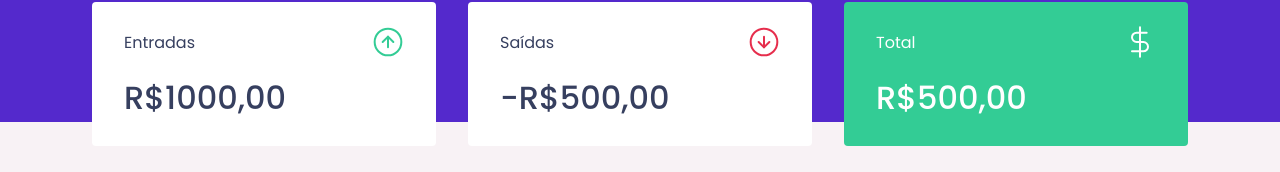
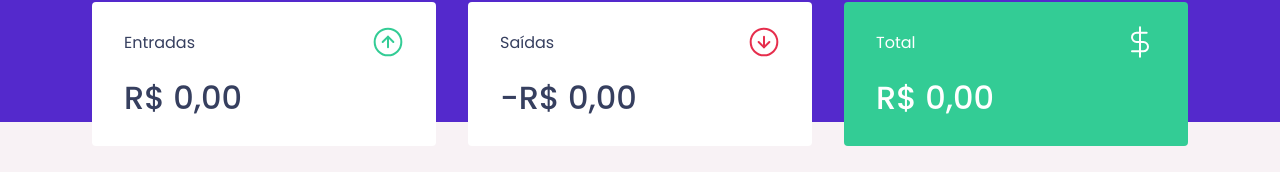
Before and after one commit to jthanlopes/rocketseat-ignite, a React (Create React App) app in the folder reactjs/dtmoney/: page / in a window 1280 px wide. Shown: the part 118-290 px from the top of the page. Built offline with nearby package versions, Linux system fonts and the light colour scheme; no server answers; what miragejs would draw is missing.

Commit message:
Calculando resumo e criando hook

```diff
--- a/reactjs/dtmoney/src/App.tsx
+++ b/reactjs/dtmoney/src/App.tsx
@@ -2,7 +2,7 @@ import { useState } from 'react';
 import { Header } from './components/Header';
 import { Dashboard } from './components/Dashboard';
 import { NewTransactionModal } from './components/NewTransactionModal';
-import { TransactionsProvider } from './TransactionsContext';
+import { TransactionsProvider } from './hooks/useTransactions';
 
 import { GlobalStyle } from './styles/global';
 
--- a/reactjs/dtmoney/src/components/NewTransactionModal/index.tsx
+++ b/reactjs/dtmoney/src/components/NewTransactionModal/index.tsx
@@ -1,6 +1,6 @@
-import { useState, FormEvent, useContext } from 'react';
+import { useState, FormEvent } from 'react';
 import Modal from 'react-modal';
-import { TransactionsContext } from '../../TransactionsContext';
+import { useTransactions } from '../../hooks/useTransactions';
 
 import closeImg from '../../assets/close.svg';
 import incomeImg from '../../assets/income.svg';
@@ -16,7 +16,7 @@ interface NewTransactionModalProps {
 Modal.setAppElement('#root');
 
 export function NewTransactionModal({ isOpen, onRequestClose }: NewTransactionModalProps) {
-  const { createTransaction } = useContext(TransactionsContext);
+  const { createTransaction } = useTransactions();
 
   const [title, setTitle] = useState('');
   const [amount, setAmount] = useState(0);
--- a/reactjs/dtmoney/src/components/Summary/index.tsx
+++ b/reactjs/dtmoney/src/components/Summary/index.tsx
@@ -1,14 +1,30 @@
-import { useContext } from 'react';
+import { useTransactions } from '../../hooks/useTransactions';
+
 import { Container } from './styles';
 import incomeImg from '../../assets/income.svg';
 import outcomeImg from '../../assets/outcome.svg';
 import totalImg from '../../assets/total.svg';
-import { TransactionsContext } from '../../TransactionsContext';
 
 export function Summary() {
-	const { transactions } = useContext(TransactionsContext);
+	const { transactions } = useTransactions();
 
-	console.log(transactions);
+	const summary = transactions.reduce((acc, transaction) => {
+		if (transaction.type === "deposit") {
+			acc.deposits += transaction.amount;
+			acc.total += transaction.amount;
+		} else {
+			acc.withdraws += transaction.amount;
+			acc.total -= transaction.amount;
+		}
+
+		return acc;
+		},
+		{
+			deposits: 0,
+			withdraws: 0,
+			total: 0
+		}
+		);
 
 	return(
 		<Container>
@@ -17,7 +33,12 @@ export function Summary() {
 					<p>Entradas</p>
 					<img src={incomeImg} alt="Entradas"/>
 				</header>
-				<strong>R$1000,00</strong>
+				<strong>
+					{new Intl.NumberFormat('pt-BR', {
+						style: 'currency',
+						currency: 'BRL'
+					}).format(summary.deposits)}
+				</strong>
 			</div>
 
 			<div>
@@ -25,7 +46,12 @@ export function Summary() {
 					<p>Saídas</p>
 					<img src={outcomeImg} alt="Saídas"/>
 				</header>
-				<strong>-R$500,00</strong>
+				<strong>-
+					{new Intl.NumberFormat('pt-BR', {
+						style: 'currency',
+						currency: 'BRL'
+					}).format(summary.withdraws)}
+				</strong>
 			</div>
 
 			<div className="highlight-background">
@@ -33,7 +59,12 @@ export function Summary() {
 					<p>Total</p>
 					<img src={totalImg} alt="Total"/>
 				</header>
-				<strong>R$500,00</strong>
+				<strong>
+					{new Intl.NumberFormat('pt-BR', {
+						style: 'currency',
+						currency: 'BRL'
+					}).format(summary.total)}
+				</strong>
 			</div>
 		</Container>
 	);
--- a/reactjs/dtmoney/src/components/TransactionsTable/index.tsx
+++ b/reactjs/dtmoney/src/components/TransactionsTable/index.tsx
@@ -1,9 +1,9 @@
-import { useContext } from 'react';
+import { useTransactions } from '../../hooks/useTransactions';
+
 import { Container } from './styles';
-import { TransactionsContext } from '../../TransactionsContext';
 
 export function TransactionsTable() {
-	const { transactions } = useContext(TransactionsContext);
+	const { transactions } = useTransactions();
 
 	return (
 		<Container>
@@ -22,6 +22,7 @@ export function TransactionsTable() {
 						<tr key={transaction.id}>
 						<td>{transaction.title}</td>
 						<td className={transaction.type}>
+							{transaction.type === "withdraw" ? "-": ""}
 							{new Intl.NumberFormat('pt-BR', {
 								style: 'currency',
 								currency: 'BRL'
--- a/reactjs/dtmoney/src/TransactionsContext.tsx
+++ b/reactjs/dtmoney/src/hooks/useTransactions.tsx
@@ -1,5 +1,5 @@
-import { createContext, useState, useEffect, ReactNode } from 'react';
-import { api } from './services/api';
+import { createContext, useState, useEffect, ReactNode, useContext } from 'react';
+import { api } from '../services/api';
 
 interface Transaction {
 	id: number;
@@ -21,7 +21,7 @@ interface TransactionsContextData {
 	createTransaction: (transaction: TransactionInput) => Promise<void>;
 }
 
-export const TransactionsContext = createContext<TransactionsContextData>(
+const TransactionsContext = createContext<TransactionsContextData>(
 	{} as TransactionsContextData
 );
 
@@ -50,3 +50,9 @@ export function TransactionsProvider({ children }: TransactionProviderProps) {
   	</TransactionsContext.Provider>
   );
 }
+
+export function useTransactions() {
+	const context = useContext(TransactionsContext);
+
+	return context;
+}
```
